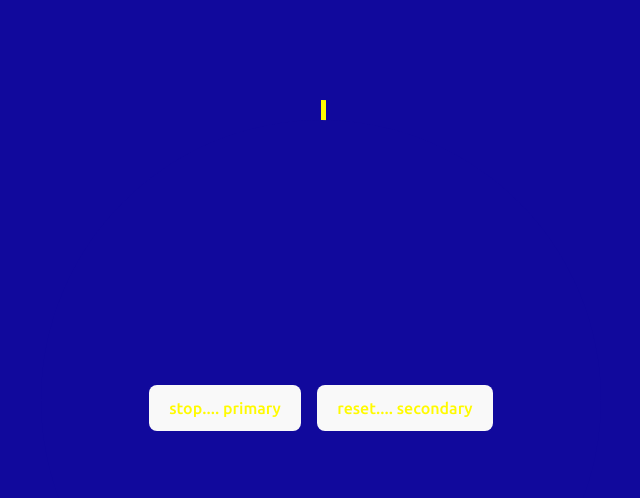
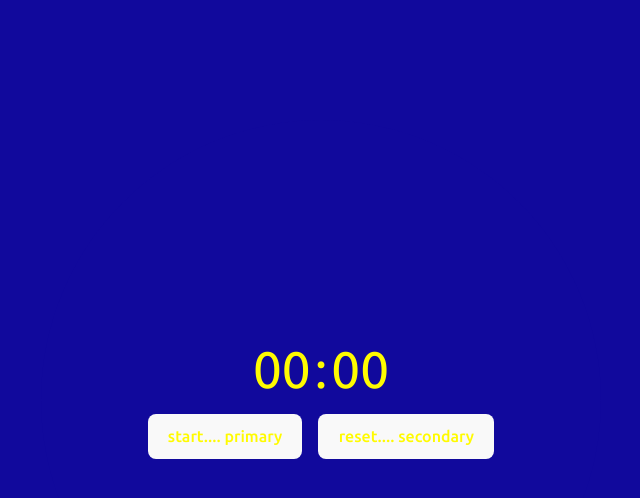
Before and after one commit to RODO94/timer, a React (Vite) app: page / in a window 1280 px wide. Shown: the top 498 px of the page, without its empty margins (319-959 px from the left). Built offline with nearby package versions, Linux system fonts and the light colour scheme.

Commit message:
built in the inputs for minutes and seconds using a TimeDisplay and Input component

```diff
--- a/src/components/Time.tsx
+++ b/src/components/Time.tsx
@@ -1,11 +1,66 @@
+import { useState } from "react";
+
+import Input from "./shared/Input";
+import TimeDisplay from "./shared/TimeDisplay";
 import { TimeStructure } from "./Timer";
 
-export default function Time({ time }: { time: TimeStructure }) {
-  /**
-   * This component will receive the time remaining from the Timer component
-   * It will display the time in a visual format
-   * It will visually show when time is up with an emphasised styling
-   * This will handle the setting of the time by clicking on the time
-   */
-  return <></>;
+export type TimeVariants = "seconds" | "minutes";
+
+export default function Time({
+  time,
+  setTime,
+}: {
+  time: TimeStructure;
+  setTime: React.Dispatch<React.SetStateAction<TimeStructure>>;
+}) {
+  const [isEditingSeconds, setIsEditingSeconds] = useState<boolean>(false);
+  const [isEditingMinutes, setIsEditingMinutes] = useState<boolean>(false);
+
+  const [errorMessage, setErrorMessage] = useState<string>("");
+
+  const handleTimeChange = (
+    e: React.ChangeEvent<HTMLInputElement>,
+    variant: TimeVariants
+  ) => {
+    setErrorMessage("");
+
+    const inputValue = e.target.value;
+
+    // Validate and constrain values
+    if (Number(inputValue) >= 60) {
+      setErrorMessage("Seconds must be less than 60");
+      return;
+    }
+
+    // Allow incomplete input during editing
+    if (isNaN(Number(inputValue))) {
+      setErrorMessage("Enter a valid number between 0 and 59");
+      return; // Let user continue typing
+    }
+    if (Number(inputValue) < 0) {
+      setErrorMessage("Seconds must be greater than or equal to 0");
+      return;
+    }
+
+    setTime({ ...time, [variant]: Number(inputValue) });
+  };
+
+  return (
+    <section className='flex flex-col items-center justify-center w-full gap-2'>
+      <article className='flex flex-row items-center justify-center w-full gap-1'>
+        <TimeDisplay
+          time={time.minutes}
+          handleTimeChange={handleTimeChange}
+          variant='minutes'
+        />{" "}
+        <h1>:</h1>
+        <TimeDisplay
+          time={time.seconds}
+          handleTimeChange={handleTimeChange}
+          variant='seconds'
+        />
+      </article>
+      {errorMessage && <p>{errorMessage}</p>}{" "}
+    </section>
+  );
 }
--- a/src/components/Timer.tsx
+++ b/src/components/Timer.tsx
@@ -9,12 +9,12 @@ export interface TimeStructure {
 }
 export default function Timer() {
   const [time, setTime] = useState<TimeStructure>({
-    minutes: 30,
-    seconds: 30,
+    minutes: 0,
+    seconds: 0,
   });
   const [timeElapsed, setTimeElapsed] = useState<number>(0);
   const [progress, setProgress] = useState(0);
-  const [isRunning, setIsRunning] = useState(true);
+  const [isRunning, setIsRunning] = useState(false);
 
   const progressGradient = useMemo(() => {
     const yellow = "#fffb00";
@@ -76,7 +76,7 @@ export default function Timer() {
           id='progress-inner-bar'
           className='w-[70vmin] h-[70vmin] bg-[#11099c] flex flex-col items-center justify-center rounded-full'
         >
-          <Time time={time} />
+          <Time time={time} setTime={setTime} />
           <div className='flex gap-4 mt-4'>
             <Button action={isRunning ? "stop" : "start"} variant='primary' />
             <Button action='reset' variant='secondary' />
--- /dev/null
+++ b/src/components/shared/Input.tsx
@@ -0,0 +1,29 @@
+export default function Input({
+  name,
+  value,
+  handleChange,
+  onBlur,
+}: {
+  name: string;
+  value: string;
+  handleChange: (e: React.ChangeEvent<HTMLInputElement>) => void;
+  onBlur?: () => void;
+}) {
+  return (
+    <div className='w-min min-w-[54px]'>
+      <input
+        id={name}
+        name={name}
+        type='text'
+        onChange={handleChange}
+        value={!value || value === "0" ? "" : value}
+        onFocus={(e) => e.target.select()}
+        onBlur={onBlur}
+        pattern='[0-9]{1,2}'
+        aria-live='polite'
+        aria-label={`${name} input`}
+        className='outline-none w-full text-5xl border-none bg-transparent'
+      />
+    </div>
+  );
+}
--- /dev/null
+++ b/src/components/shared/TimeDisplay.tsx
@@ -0,0 +1,41 @@
+import { useState } from "react";
+
+import { TimeVariants } from "../Time";
+import Input from "./Input";
+
+export default function TimeDisplay({
+  time,
+  handleTimeChange,
+  variant,
+}: {
+  time: number;
+  handleTimeChange: (
+    e: React.ChangeEvent<HTMLInputElement>,
+    variant: TimeVariants
+  ) => void;
+  variant: TimeVariants;
+}) {
+  const [canEdit, setCanEdit] = useState<boolean>(false);
+
+  return !canEdit ? (
+    <h1
+      onClick={() => {
+        setCanEdit(true);
+      }}
+      className='text-5xl cursor-pointer'
+      role='button'
+      aria-label={`Edit ${variant}`}
+    >
+      {time || "00"}
+    </h1>
+  ) : (
+    <Input
+      name={variant}
+      value={`${time}` || ""}
+      handleChange={(e) => {
+        handleTimeChange(e, variant);
+      }}
+      onBlur={() => setCanEdit(false)}
+    />
+  );
+}
```
